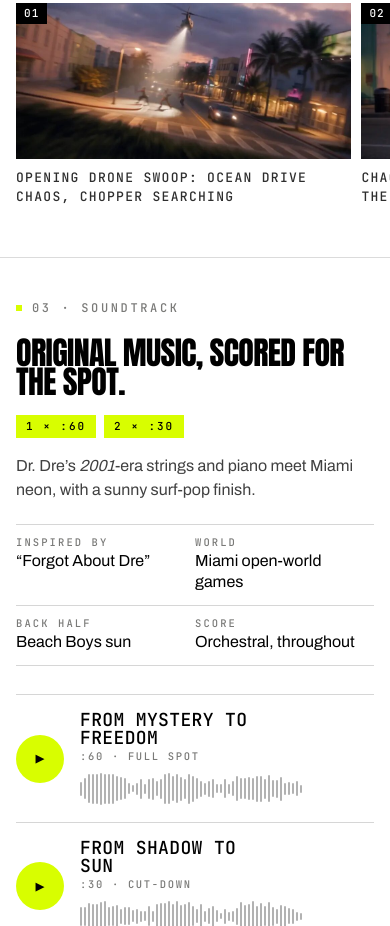
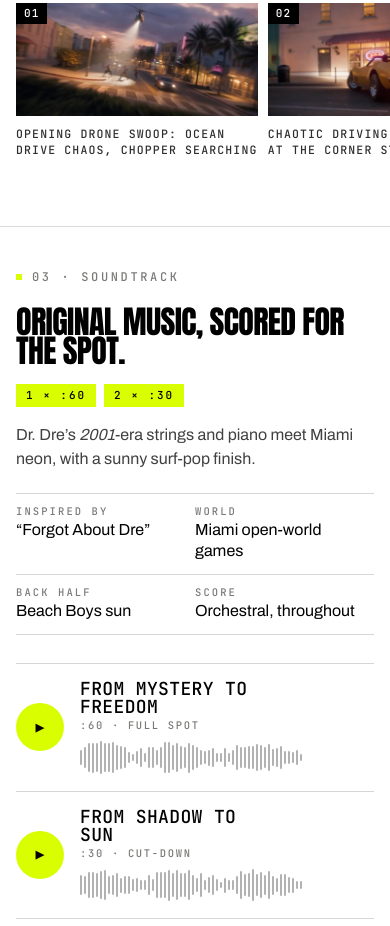
Before and after one commit to kalenhayman/kalenhayman.com, a plain HTML site: page lucky.html in a window 390 px wide. Shown: the part 1956-2882 px from the top of the page. Drawn offline with Linux system fonts and the light colour scheme; a script that the page names is missing.

Commit message:
Lucky storyboard: frames half the size in the slider
Co-Authored-By: Claude Opus 5.5 <noreply@anthropic.com>
Claude-Session: https://claude.ai/code/session_01XCdcvRXU4qGt6jxfQBv8jS

```diff
--- a/lucky.html
+++ b/lucky.html
@@ -72,7 +72,7 @@
 .rail { display: grid; grid-auto-flow: column; gap: 10px; overflow-x: auto; scroll-snap-type: x mandatory; scroll-padding: 0 var(--gutter); padding: 0 var(--gutter) 6px; scrollbar-width: none; overscroll-behavior-x: contain; }
 .rail::-webkit-scrollbar { display: none; }
 .rail > * { scroll-snap-align: start; }
-.rail.big { grid-auto-columns: min(78vw, 1020px); }
+.rail.big { grid-auto-columns: min(39vw, 510px); }
 .rail.mid { grid-auto-columns: min(42vw, 420px); }
 .rail.sm { grid-auto-columns: min(30vw, 240px); }
 .tile { display: flex; flex-direction: column; gap: 10px; padding: 0; border: 0; background: none; color: inherit; text-align: left; cursor: zoom-in; }
@@ -83,7 +83,7 @@
 .tile:hover img { transform: scale(1.03); }
 .tile .n { position: absolute; left: 0; top: 0; background: #000; color: #fff; padding: 5px 8px; font-size: 11px; letter-spacing: .1em; }
 .tile .cap { font-size: 11px; letter-spacing: .1em; text-transform: uppercase; line-height: 1.45; color: rgba(var(--bone-rgb, 235,235,234),.82); }
-.rail.big .tile .cap { font-size: 13px; }
+.rail.big .tile .cap { font-size: 11.5px; }
 .sheet { display: none; grid-template-columns: repeat(9, minmax(0, 1fr)); gap: 6px; padding: 0 var(--gutter); }
 .sheet .tile .im { aspect-ratio: 2.15 / 1; }
 .sheet .tile .cap { display: none; }
@@ -147,7 +147,7 @@
 @media (max-width: 900px) {
   .lk-head { flex-direction: column; align-items: flex-start; }
   .lk-brief .in, .lk-sound .in, .lk-brand .in { grid-template-columns: 1fr; }
-  .rail.big { grid-auto-columns: 86vw; }
+  .rail.big { grid-auto-columns: 62vw; }
   .rail.mid { grid-auto-columns: 62vw; }
   .rail.sm { grid-auto-columns: 40vw; }
   .sheet { grid-template-columns: repeat(3, minmax(0, 1fr)); }
```
